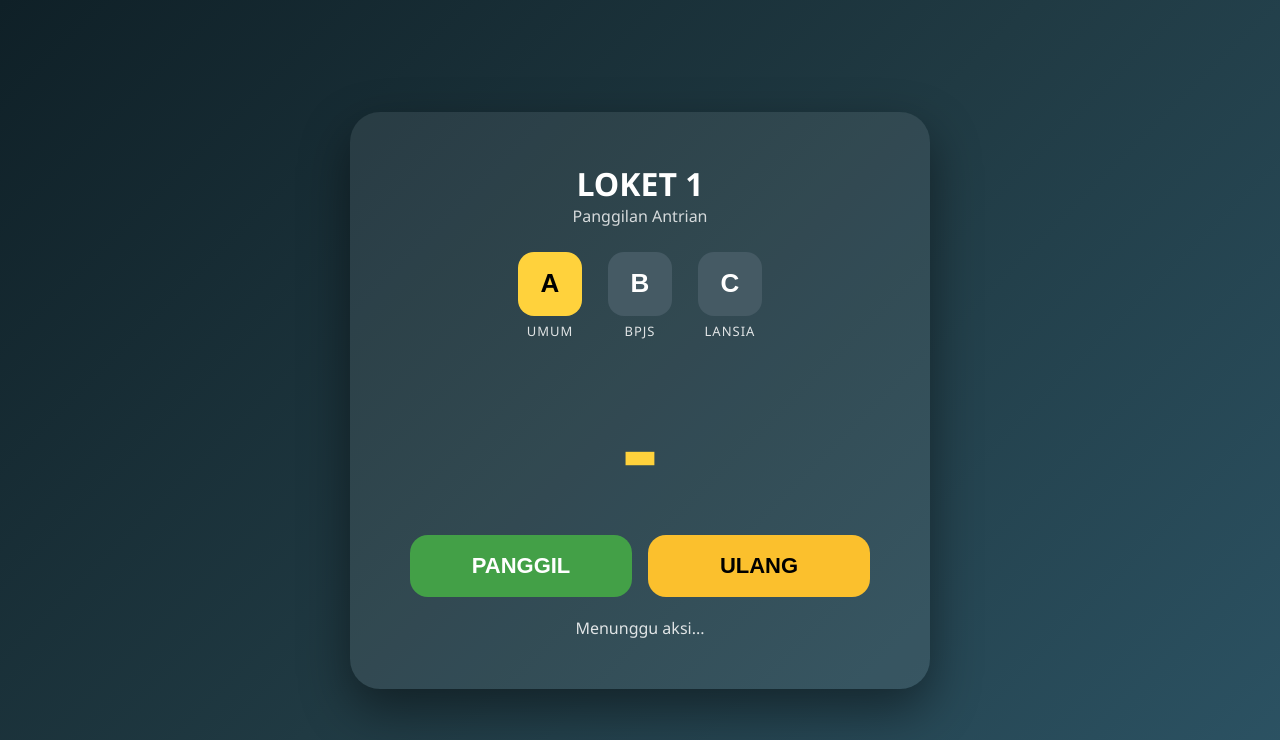
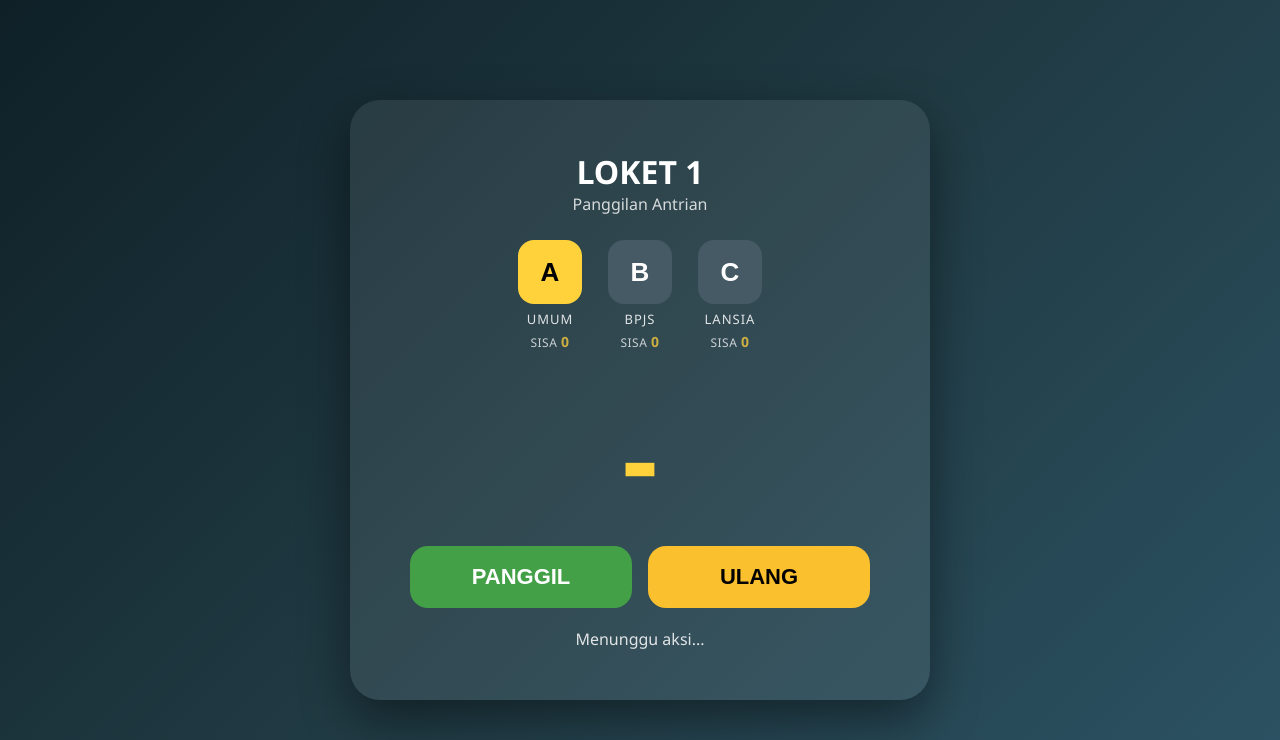
Before and after one commit to wijiyan/antrian-multi, a CodeIgniter app: page /database/index.php/loket/index/1 in a window 1280 px wide. Shown: the top 740 px of the page. Run offline with CodeIgniter, Linux system fonts and the light colour scheme; data comes from the database, SQL or seed files in the repository.

Commit message:
Munculin Sisa Antrian

```diff
--- a/application/controllers/loket.php
+++ b/application/controllers/loket.php
@@ -112,4 +112,23 @@ class Loket extends CI_Controller {
             'nomor'  => $antrian->nomor
         ]);
     }
+
+    public function sisa_antrian()
+    {
+        $today = date('Y-m-d');
+        $hasil = [];
+
+        foreach(['A','B','C'] as $kode){
+            $hasil[$kode] = $this->db
+            ->where([
+                'kode' => $kode,
+                'tanggal' => $today,
+                'status' => 'menunggu'
+            ])
+            ->count_all_results('antrian');
         }
+
+        echo json_encode($hasil);
+    }
+
+}
--- a/application/views/loket.php
+++ b/application/views/loket.php
@@ -116,6 +116,18 @@ button.action{
     font-size:16px;
     opacity:.85;
 }
+
+.kode-sisa {
+    margin-top: 4px;
+    font-size: 12px;
+    opacity: 0.75;
+    letter-spacing: 0.5px;
+}
+
+.kode-sisa b {
+    font-size: 14px;
+    color: #ffd23c;
+}
 </style>
 </head>
 
@@ -131,16 +143,19 @@ button.action{
             <div class="kode-item">
                 <button class="btn-kode active" onclick="pilihKode('A',this)">A</button>
                 <div class="kode-label">UMUM</div>
+                <div class="kode-sisa">SISA <b id="sisaA">-</b></div>
             </div>
 
             <div class="kode-item">
                 <button class="btn-kode" onclick="pilihKode('B',this)">B</button>
                 <div class="kode-label">BPJS</div>
+                <div class="kode-sisa">SISA <b id="sisaB">-</b></div>
             </div>
 
             <div class="kode-item">
                 <button class="btn-kode" onclick="pilihKode('C',this)">C</button>
                 <div class="kode-label">LANSIA</div>
+                <div class="kode-sisa">SISA <b id="sisaC">-</b></div>
             </div>
 
         </div>
@@ -207,6 +222,22 @@ function ulang(){
         function setStatus(txt){
             document.getElementById('status').innerHTML = txt;
         }
+
+        function cekSisaAntrian(){
+            fetch("<?= base_url('loket/sisa_antrian') ?>")
+            .then(r => r.json())
+            .then(d => {
+                if(!d) return;
+                document.getElementById('sisaA').innerHTML = d.A ?? 0;
+                document.getElementById('sisaB').innerHTML = d.B ?? 0;
+                document.getElementById('sisaC').innerHTML = d.C ?? 0;
+            });
+        }
+
+        setInterval(cekSisaAntrian, 3000);
+        cekSisaAntrian();
+    </script>
+
 </script>
 
 </body>
--- a/application/views/pendaftaran.php
+++ b/application/views/pendaftaran.php
@@ -224,7 +224,7 @@ function ambilAntrian(){
         fetch("<?= base_url('pendaftaran/ambil/') ?>" + kode)
         .then(res => res.json())
         .then(data => {
-            alert("Nomor Anda: " + data.kode + "-" + data.nomor);
+            // alert("Nomor Anda: " + data.kode + "-" + data.nomor);
 
             // cetak
             window.open(
--- a/reset_antrian.php
+++ b/reset_antrian.php
@@ -11,7 +11,7 @@
 $db_host = "localhost";
 $db_user = "root";
 $db_pass = "";
-$db_name = "antrian";
+$db_name = "antrian_multi";
 
 // =======================
 // KONEKSI DATABASE
```
Also changed, not shown: 1 other file. Lines whose indentation alone changed are shown as unchanged.
